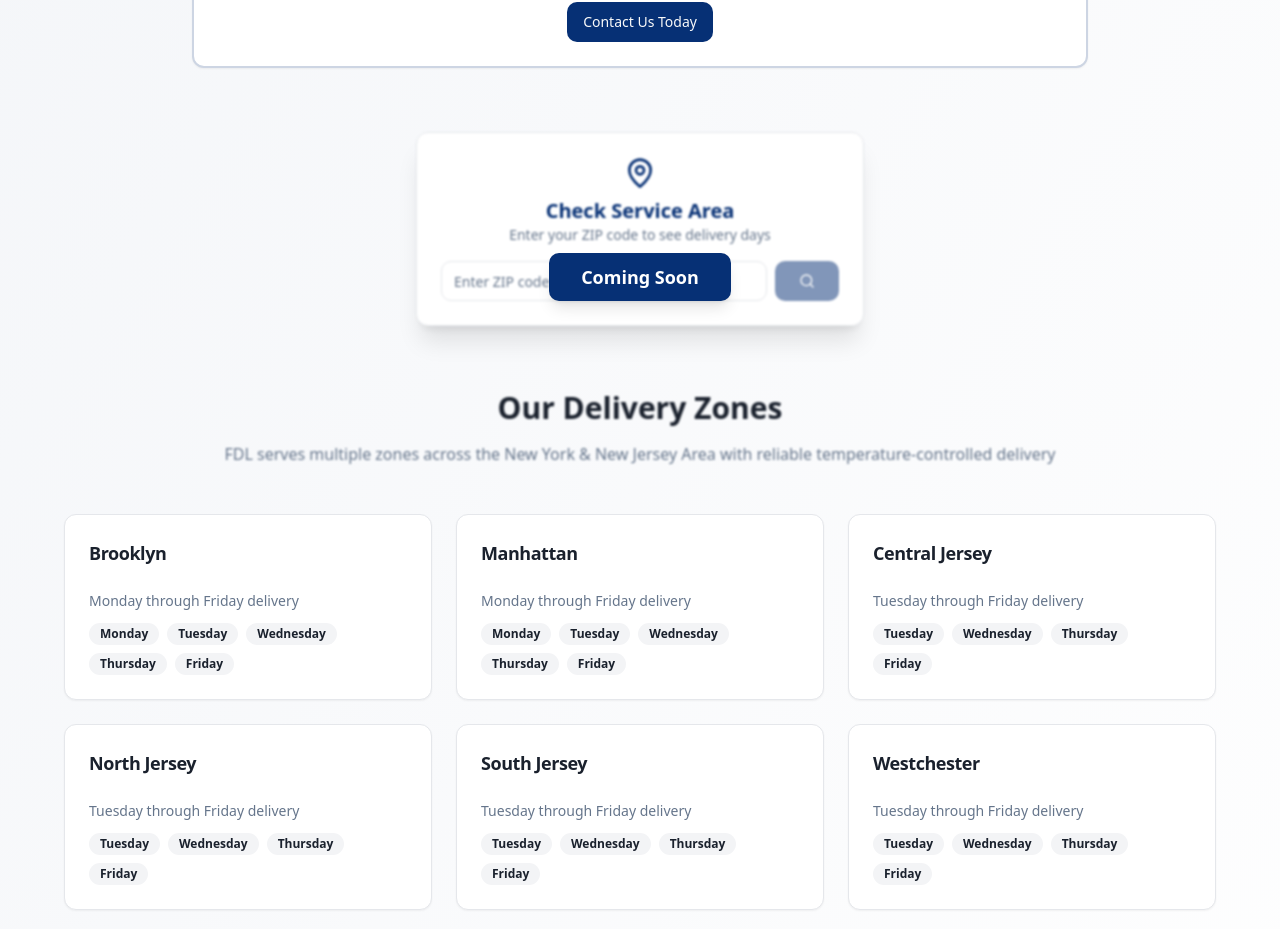
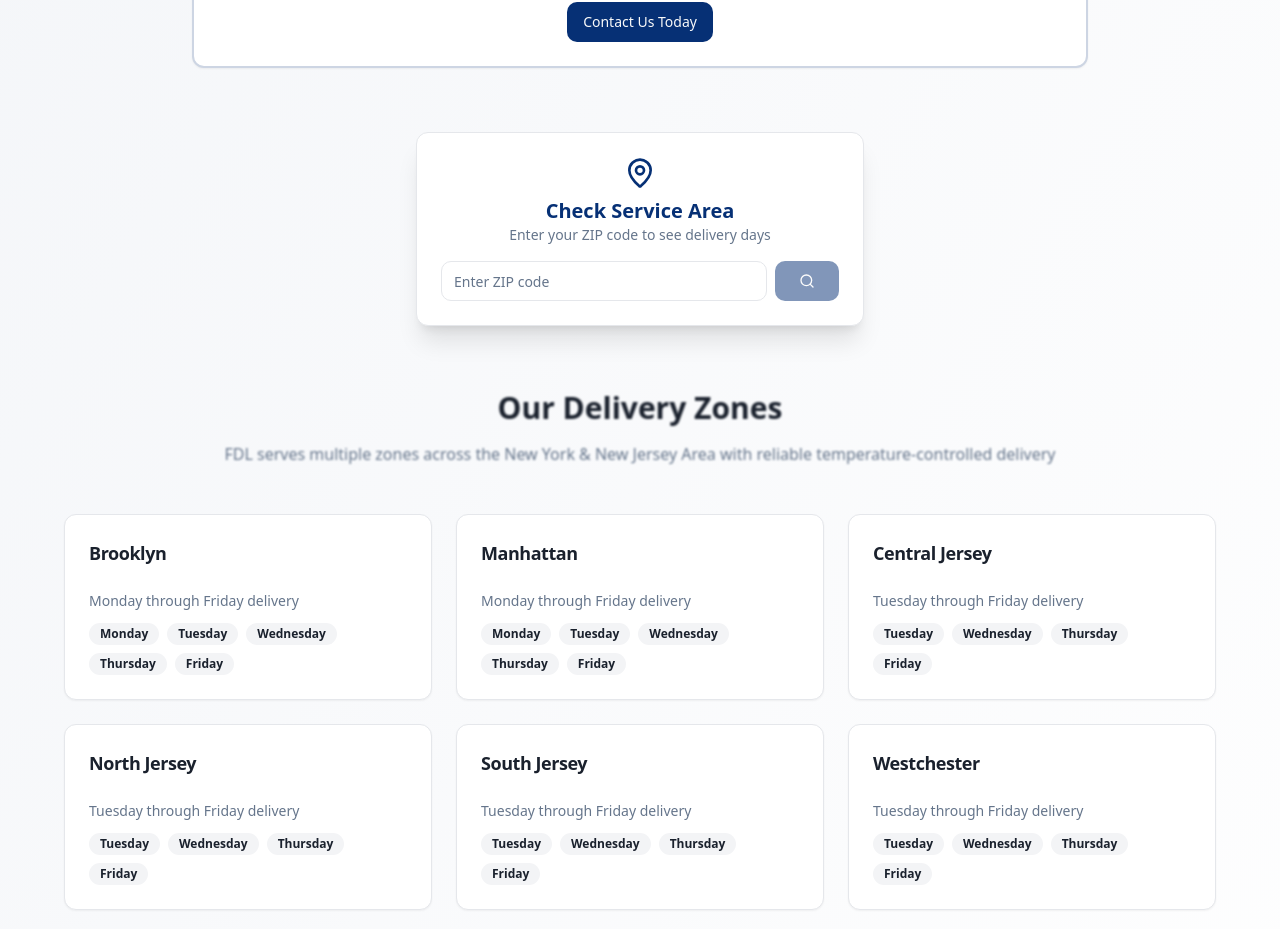
Before and after one commit to ziaddanasouri/fdl-website-excellence-hub, a React (Vite) app: page /delivery-schedule in a window 1280 px wide. Shown: the part 857-1786 px from the top of the page. Built offline with nearby package versions, Linux system fonts and the light colour scheme.

Commit message:
Remove "Coming Soon" button

```diff
--- a/src/components/ZipCodeChecker.tsx
+++ b/src/components/ZipCodeChecker.tsx
@@ -96,8 +96,8 @@ const ZipCodeChecker = () => {
   };
 
   return (
-    <div className="relative w-full max-w-md mx-auto">
-      <Card className="w-full bg-white shadow-xl blur-[1px]">
+    <div className="w-full max-w-md mx-auto">
+      <Card className="w-full bg-white shadow-xl">
         <CardContent className="p-6">
           <div className="text-center mb-4">
             <MapPin className="h-8 w-8 text-primary mx-auto mb-2" />
@@ -180,14 +180,6 @@ const ZipCodeChecker = () => {
           </div>
         </CardContent>
       </Card>
-      <div className="absolute inset-0 flex items-center justify-center pt-24">
-        <Button
-          size="lg"
-          className="bg-primary hover:bg-primary/90 text-white font-semibold px-8 py-6 text-lg shadow-lg"
-        >
-          Coming Soon
-        </Button>
-      </div>
     </div>
   );
 };
```
